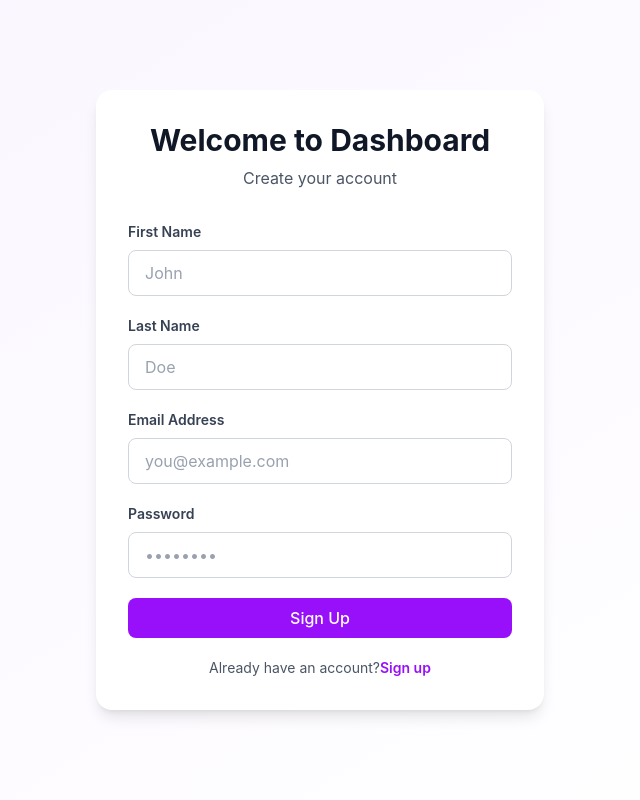
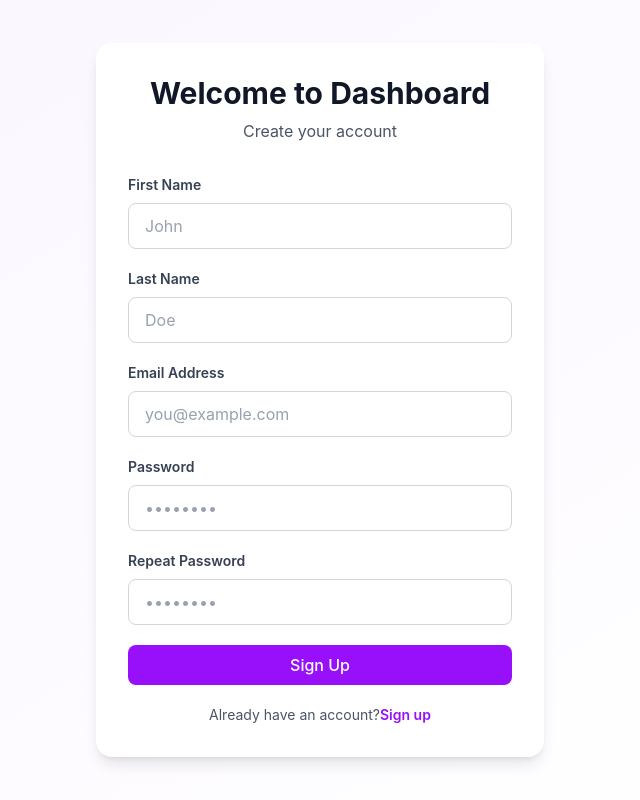
Before and after one commit to AmaanKhanGit/user-dashboard-v2, a React (Vite) app: page /sign-up in a window 1280 px wide. Shown: the whole page, without its empty margins (320-960 px from the left). Built offline with nearby package versions, Linux system fonts and the light colour scheme; no server answers.

Commit message:
repeat password field added to sign up

```diff
--- a/src/Pages/Auth/Signup/SignUpForm.jsx
+++ b/src/Pages/Auth/Signup/SignUpForm.jsx
@@ -1,6 +1,7 @@
 import Button from "../../../components/Layout/Button";
 import { Formik, Field, Form, ErrorMessage } from "formik";
-import { object, string } from "yup";
+import { Link } from "react-router-dom";
+import { object, ref, string } from "yup";
 
 const signupSchema = object({
   firstName: string().required("First Name is rquired"),
@@ -11,6 +12,9 @@ const signupSchema = object({
   password: string()
     .min(8, "password must have atleast 8 characters")
     .required("Password is required"),
+  repeatPassword: string()
+    .required("please confirm your password")
+    .oneOf([ref("password")], "password must match"),
 });
 
 const SignUpForm = ({ onSubmit, fetchStatus }) => {
@@ -29,6 +33,7 @@ const SignUpForm = ({ onSubmit, fetchStatus }) => {
           lastName: "",
           email: "",
           password: "",
+          repeatPassword: "",
         }}
         validationSchema={signupSchema}
         onSubmit={onSubmit}
@@ -115,6 +120,26 @@ const SignUpForm = ({ onSubmit, fetchStatus }) => {
               )}
             </ErrorMessage>
           </div>
+          <div>
+            <label
+              htmlFor="repeatPassword"
+              className="block text-sm font-semibold text-gray-700"
+            >
+              Repeat Password
+            </label>
+            <Field
+              id="repeatPassword"
+              name="repeatPassword"
+              type="password"
+              placeholder="••••••••"
+              className="mt-2 block w-full rounded-lg border border-gray-300 bg-white px-4 py-2.5 text-gray-900 placeholder-gray-400 transition-colors duration-200 focus:border-purple-500 focus:ring-2 focus:ring-purple-500/20 focus:outline-none"
+            />
+            <ErrorMessage name="repeatPassword">
+              {(msg) => (
+                <p className="mt-1 text-sm font-medium text-red-600">{msg}</p>
+              )}
+            </ErrorMessage>
+          </div>
 
           {/* clerk captcha widget */}
           <div
@@ -134,12 +159,12 @@ const SignUpForm = ({ onSubmit, fetchStatus }) => {
 
           <p className="text-center text-sm text-gray-600">
             Already have an account?
-            <a
-              href="#"
+            <Link
+              to="/sign-in"
               className="font-semibold text-purple-600 hover:text-purple-700"
             >
               Sign up
-            </a>
+            </Link>
           </p>
         </Form>
       </Formik>
```
